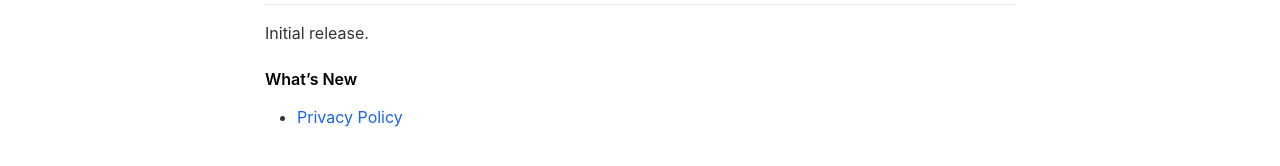
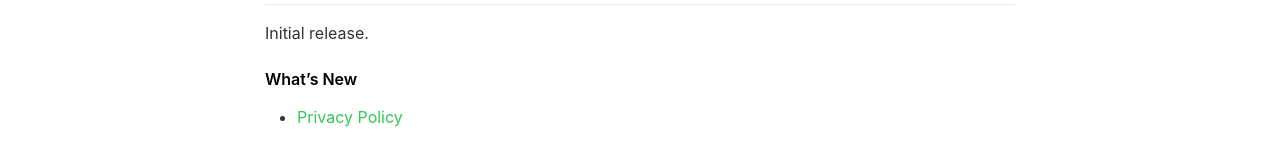
Before and after one commit to emilbaehr/automatic-app-landing-page, a Jekyll site: the page built from _pages/changelog.md, in a window 1280 px wide. Shown: the part 314-480 px from the top of the page. Built offline with Jekyll 4.4.1, drawn with Linux system fonts in a browser that asks for light colours; nearby versions of some CDN libraries.

Commit message:
Setup landing page icons color.

```diff
--- a/_config.yml
+++ b/_config.yml
@@ -2,21 +2,20 @@
 page_title                                :                                           # Automatically populates with app name if not set and if iOS app ID is set. Otherwise enter manually.
 
 # App Info
-ios_app_id                                : 1234793120                                # Required. Enter iOS app ID to automatically populate name, price and icons (e.g. 718043190).
-ios_app_country                           : us                                        # Required outside USA. Enter 2 letter country code as in https://en.wikipedia.org/wiki/ISO_3166-1_alpha-2
+ios_app_id                                : #1234793120                                # Required. Enter iOS app ID to automatically populate name, price and icons (e.g. 718043190).
+ios_app_country                           : pt-br                                        # Required outside USA. Enter 2 letter country code as in https://en.wikipedia.org/wiki/ISO_3166-1_alpha-2
 
 appstore_link                             :                                           # Automatically populates if not set and if iOS app ID is set. Otherwise enter manually.
 playstore_link                            :                                           # Enter Google Play Store URL.
-presskit_download_link                    : https://emilbaehr.com                                          # Enter a link to downloadable file or (e.g. public Dropbox link to a .zip file).
+presskit_download_link                    : https://twitter.com/bluesprogrammer                                          # Enter a link to downloadable file or (e.g. public Dropbox link to a .zip file).
                                                                                       # Or upload your press kit file to assets and set path accordingly (e.g. "assets/your_press_kit.zip").
 
 app_icon                                  : # assets/appicon.png                      # Automatically populates if not set and if iOS app ID is set.  Otherwise enter path to icon file manually.
 app_name                                  : CrossfitPR App                                          # Automatically populates if not set and if iOS app ID is set.  Otherwise enter manually.
 app_price                                 : Free                                          # Automatically populates if not set and if iOS app ID is set.  Otherwise enter manually.
-app_description                           : Organize your personal bests in your crossfit workouts.
+app_description                           : Organize your personal records in crossfit workouts.
 
 enable_smart_app_banner                   : true                                      # Set to true to show a smart app banner at top of page on mobile devices.
-
 
 
 # Information About Yourself
@@ -24,7 +23,7 @@
 your_link                                 : https://twitter.com/bluesprogrammer
 your_city                                 : São Paulo
 email_address                             : douglastaquary@gmail.com
-facebook_username                         :
+facebook_username                         : #
 instagram_username                        : senhordeengenho
 twitter_username                          : twiiter
 github_username                           : douglastaquary
@@ -35,17 +34,13 @@
 # Feature List                            Edit, add or remove features to be presented.
 features                                  :
 
-  - title                                 : Keep your PRs hassle free
+  - title                                 : Keep your PR hassle free
     description                           : Organizing your personal records makes the evolution of your exercises more practical
     fontawesome_icon_name                 : dumbbell
 
   - title                                 : Insights
     description                           : The powerful insights elevator allows you to understand your biggest records and the evolution of others.
     fontawesome_icon_name                 : chart-bar
-
-  - title                                 : Feature List
-    description                           : Add features (like this one) to your site via the _config.yml file. No HTML/CSS needed.
-    fontawesome_icon_name                 : star
 
   - title                                 : Recommendations
     description                           : An intelligent recommendations system gives you hints on best personal records.
@@ -55,35 +50,33 @@
     description                           : # New Feature Description
     fontawesome_icon_name                 : # Enter Font Awesome icon name (e.g. star). Find icons on fontawesome.com/icons.
 
+# Theme Settings
+topbar_color                              : "#000"
+topbar_transparency                       : 0.0
+topbar_title_color                        : "#000"
 
-
-# Theme Settings
-topbar_color                              : "#000000"
-topbar_transparency                       : 0.1
-topbar_title_color                        : "#ffffff"
-
-cover_image                               : assets/headerimage.png                    # Replace with alternative image path or image URL.
-cover_overlay_color                       : "#363b3d"
-cover_overlay_transparency                : 0.8
+cover_image                               : #assets/headerimage.png                    # Replace with alternative image path or image URL.
+cover_overlay_color                       : "#000"
+cover_overlay_transparency                : 0.0
 
 device_color                              : black                                     # Set to: blue, black, yellow, coral or white.
 
-body_background_color                     : "#ffffff"
+body_background_color                     : "#000"
 
-link_color                                : "#1d63ea"
+link_color                                : "#34C759"
 
 app_title_color                           : "#ffffff"
 app_price_color                           : "#ffffff"
 app_description_color                     : "#ffffff"
 
-feature_title_color                       : "#000000"
+feature_title_color                       : "#ffffff"
 feature_text_color                        : "#666666"
 
-feature_icons_foreground_color            : "#1d63ea"
-feature_icons_background_color            : "#e6e6e6"
+feature_icons_foreground_color            : "#34C759"
+feature_icons_background_color            : "#222"
 
-social_icons_foreground_color             : "#666666"
-social_icons_background_color             : "#e6e6e6"
+social_icons_foreground_color             : "#34C759"
+social_icons_background_color             : "#222"
 
 footer_text_color                         : "#666666"
 
```
